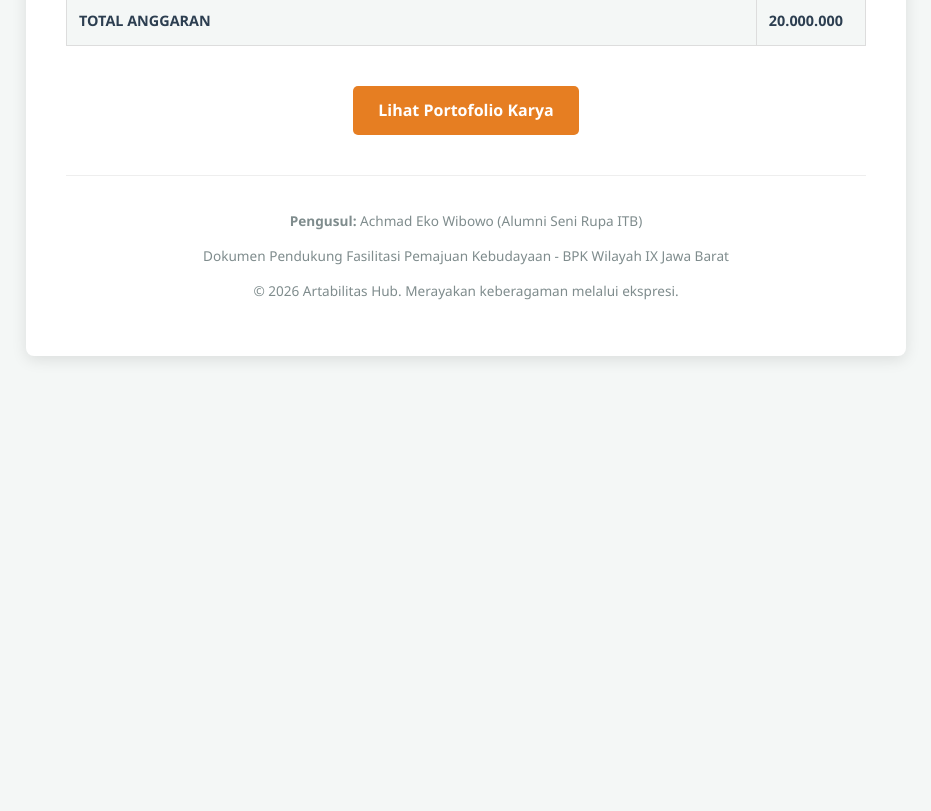
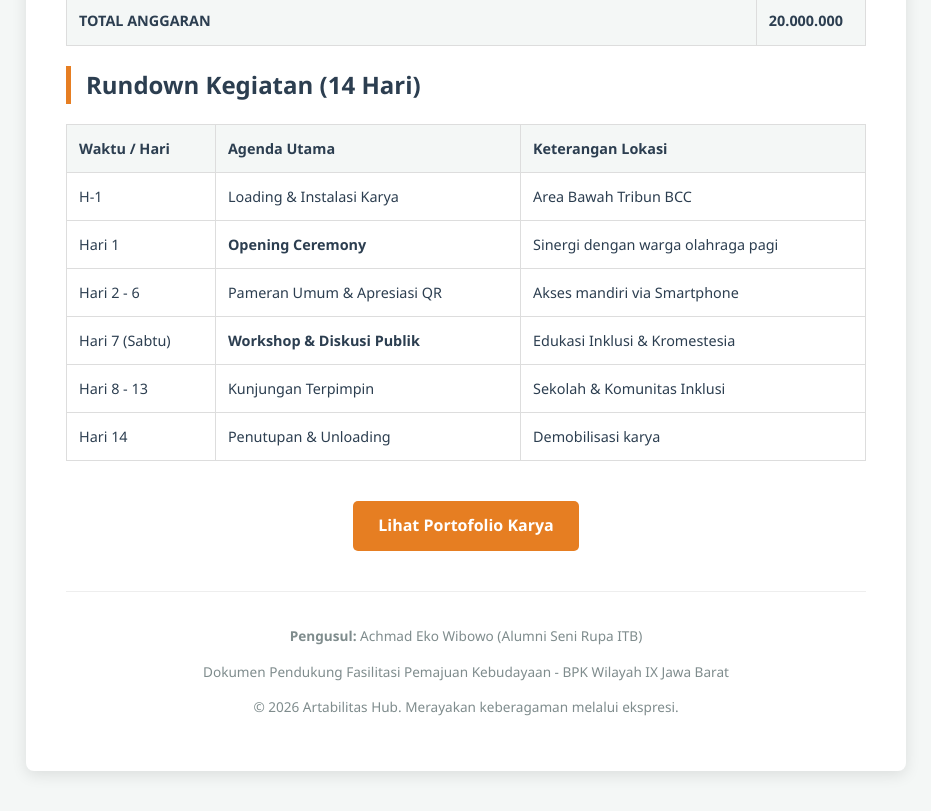
Before and after one commit to artabilitas-hub/fpk2026, a plain HTML site: page index.html in a window 1280 px wide. Shown: the part 1690-2501 px from the top of the page, without its empty margins (174-1105 px from the left). Before the commit the page ends 2086 px from the top, so only its background shows below. Drawn offline with Linux system fonts and the light colour scheme.

Commit message:
Update index.html

```diff
--- a/index.html
+++ b/index.html
@@ -142,6 +142,50 @@
     </table>
 </div>
     </table>
+	<div class="section">
+    <h2>Rundown Kegiatan (14 Hari)</h2>
+    <table>
+        <thead>
+            <tr>
+                <th>Waktu / Hari</th>
+                <th>Agenda Utama</th>
+                <th>Keterangan Lokasi</th>
+            </tr>
+        </thead>
+        <tbody>
+            <tr>
+                <td>H-1</td>
+                <td>Loading & Instalasi Karya</td>
+                <td>Area Bawah Tribun BCC</td>
+            </tr>
+            <tr>
+                <td>Hari 1</td>
+                <td><strong>Opening Ceremony</strong></td>
+                <td>Sinergi dengan warga olahraga pagi</td>
+            </tr>
+            <tr>
+                <td>Hari 2 - 6</td>
+                <td>Pameran Umum & Apresiasi QR</td>
+                <td>Akses mandiri via Smartphone</td>
+            </tr>
+            <tr>
+                <td>Hari 7 (Sabtu)</td>
+                <td><strong>Workshop & Diskusi Publik</strong></td>
+                <td>Edukasi Inklusi & Kromestesia</td>
+            </tr>
+            <tr>
+                <td>Hari 8 - 13</td>
+                <td>Kunjungan Terpimpin</td>
+                <td>Sekolah & Komunitas Inklusi</td>
+            </tr>
+            <tr>
+                <td>Hari 14</td>
+                <td>Penutupan & Unloading</td>
+                <td>Demobilisasi karya</td>
+            </tr>
+        </tbody>
+    </table>
+</div>
 
     <center>
         <a href="https://artabilitas-hub.github.io/portofolio/" target="_blank" class="btn">Lihat Portofolio Karya</a>
```
